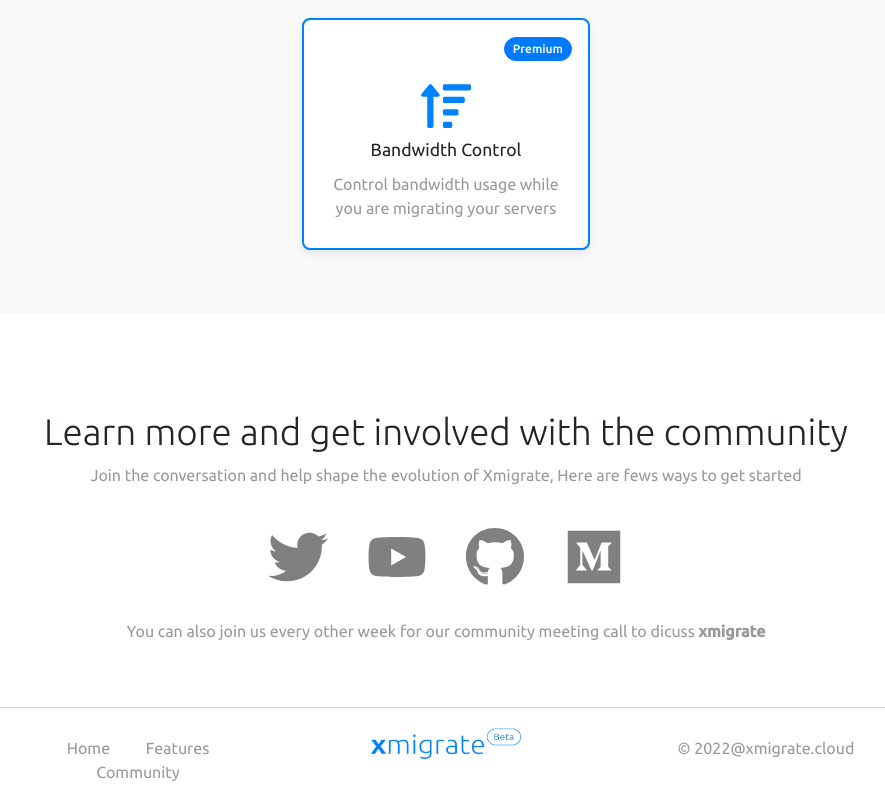
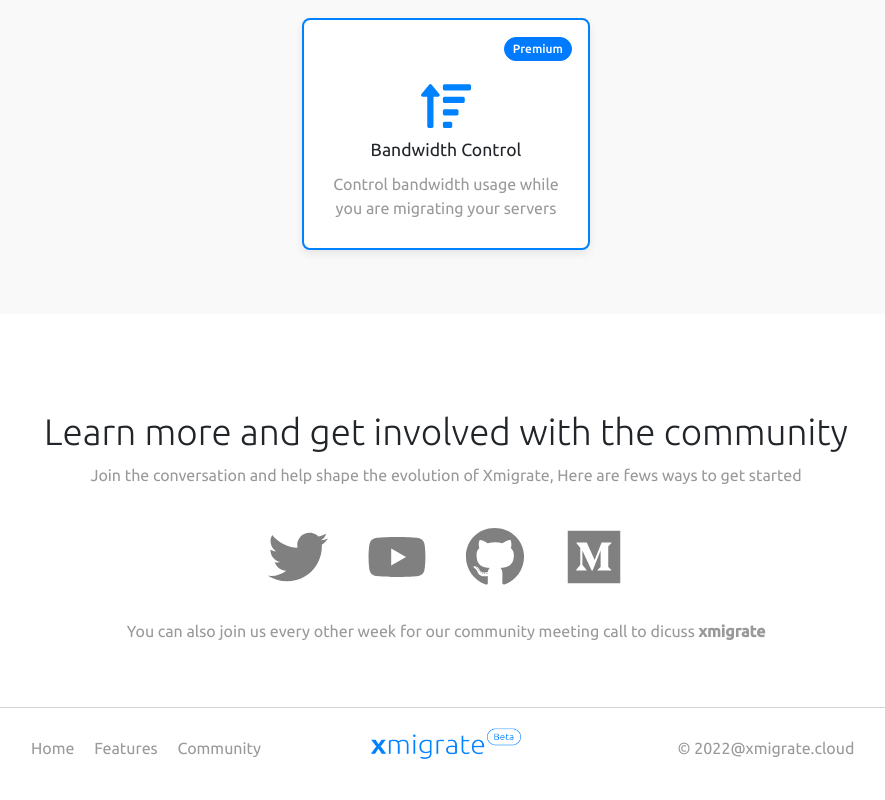
Before and after one commit to xmigrate/xmigrate.cloud, a React (Create React App) app: page / in a window 1280 px wide. Shown: the part 2373-3173 px from the top of the page, without its empty margins (194-1079 px from the left). Built offline with nearby package versions, Linux system fonts and the light colour scheme.

Commit message:
Commiting Ui Changes

```diff
--- a/src/pages/Landpage/Landpage.js
+++ b/src/pages/Landpage/Landpage.js
@@ -363,7 +363,7 @@ export default class Landpage extends Component {
           </div>
           {/* Footer */}
           <Row className="justify-content-md-center footer">
-            <Col xs="9">
+            <Col md="9">
               <Row>
                 <Col xs={{ order: "first" }}>
                   <ul className="footer-list lead pt-4 mt-1">
--- a/src/pages/Landpage/Landpage.scss
+++ b/src/pages/Landpage/Landpage.scss
@@ -103,7 +103,7 @@
 
   ul.footer-list > li {
     display: inline;
-    margin: 1rem;
+    margin: .5rem;
   }
   .iconcard {
     text-align: center;
```
Also changed, not shown: 10 other files (tests, documents, lock files or other folders).
